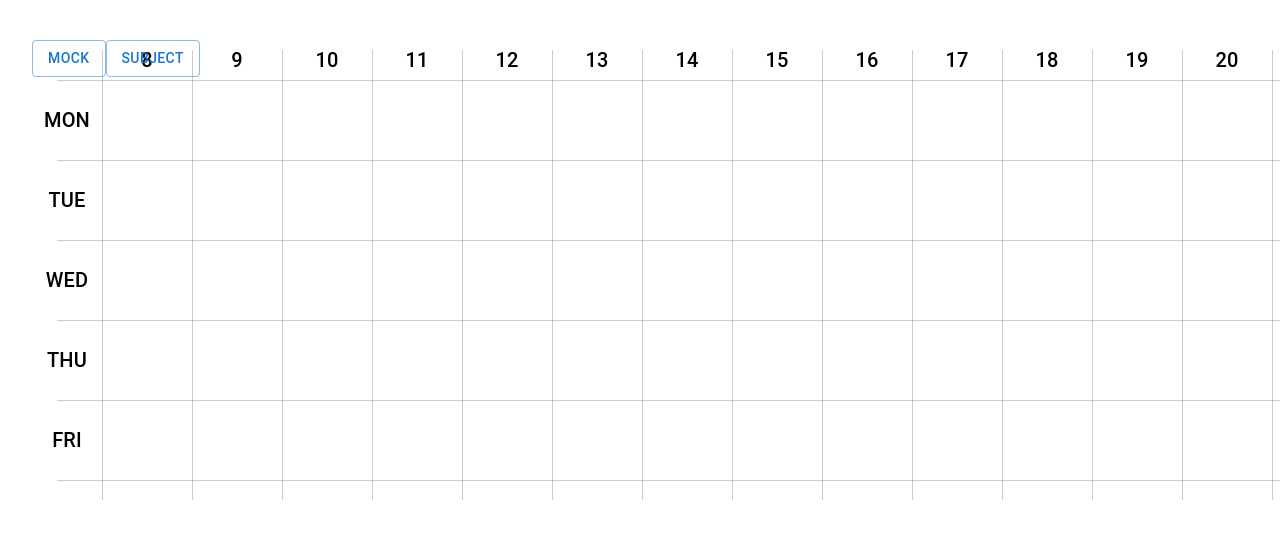
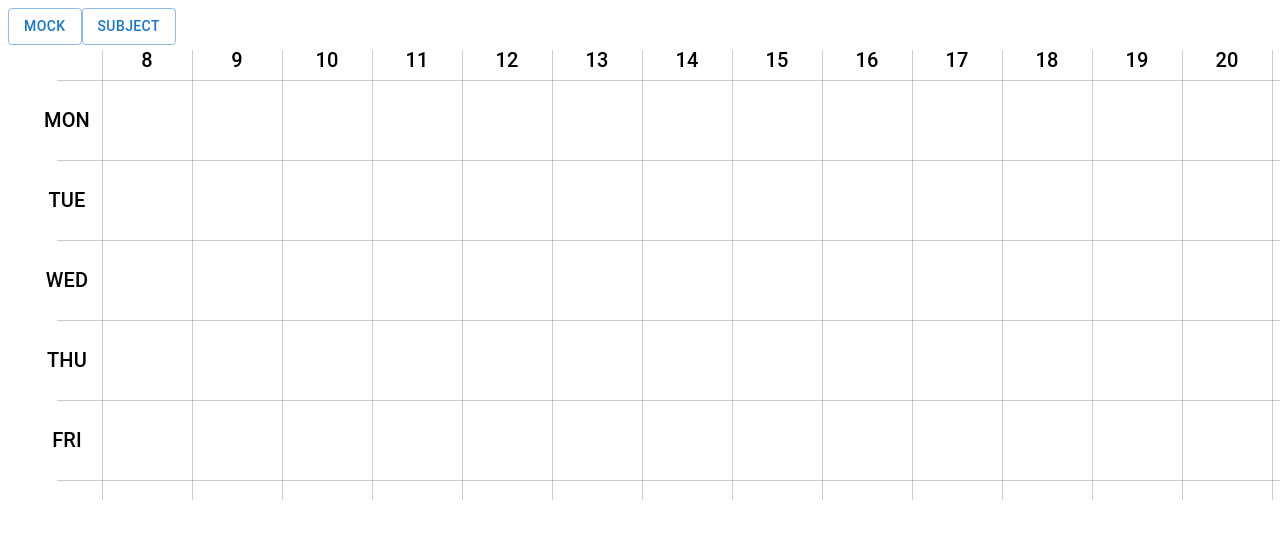
Before and after one commit to Ronnakrit888/schedule-reg-kku, a Next.js app: page / in a window 1280 px wide. Shown: the top 538 px of the page. Built offline with nearby package versions, Linux system fonts and the light colour scheme.

Commit message:
update matrix function

```diff
--- a/src/app/page.tsx
+++ b/src/app/page.tsx
@@ -28,8 +28,8 @@ export default function Home() {
   ];
 
   const day: string = "MON";
-  const timeStart: number = 8;
-  const timeEnd: number = 10.3;
+  const timeStart: number = 10.30;
+  const timeEnd: number = 12;
 
   const getDecimalPart = (num: number): number => {
     const integerPart = Math.floor(num);
@@ -61,6 +61,30 @@ export default function Home() {
     return (endInteger - startInteger) * 2 + minutes / 30;
   };
 
+  const findNumberInArray = (
+    array: number[][]
+  ): { row: number; column: number; length: number } | null => {
+
+    for (let row = 0; row < array.length; row++) {
+      let firstOneColumn: number = -1;
+      let length: number = 0;
+      for (let col = 0; col < array[row].length; col++) {
+        if (array[row][col] === 1) {
+          if (firstOneColumn === -1) {
+            firstOneColumn = col;
+          }
+          length++;
+        }
+      }
+
+      if (firstOneColumn !== -1) {
+        return { row, column: firstOneColumn, length };
+      }
+    }
+
+    return null;
+  };
+
   const addSubject = () => {
     setClick(false);
     const tableArray: number[][] = Array.from({ length: days.length + 1 }, () =>
@@ -81,10 +105,11 @@ export default function Home() {
     const newTableArray: number[][] = tableArray.map((row) => [...row]);
 
     for (let i = 0; i < lengthSubject(timeStart, timeEnd); i++) {
-      newTableArray[dayIndex + 1][distanceLeft + i] = 1;
+      newTableArray[dayIndex + 1][distanceLeft + i + 1] = 1;
     }
 
     console.log(newTableArray);
+    console.log(findNumberInArray(newTableArray));
   };
 
   return (
@@ -98,7 +123,7 @@ export default function Home() {
           marginLeft: "auto",
           marginRight: "auto",
           display: "block",
-          position : 'absolute'
+          position: "absolute",
         }}
       >
         <div style={{ paddingTop: "32px", boxSizing: "inherit" }}>
@@ -186,14 +211,15 @@ export default function Home() {
             </div>
           </div>
         </div>
-      <div style={{ display : 'flex', left : '0px'}}>
-        <div style={{display : 'flex', justifyContent : 'space-between', maxWidth : '300px'}}>
-          <Button variant="outlined">Mock</Button>
+      </Container>
+      <div style={{ display: "flex" }}>
+        <div>
+          <Button variant="outlined" onClick={addSubject}>
+            Mock
+          </Button>
           <Button variant="outlined">Subject</Button>
         </div>
       </div>
-      </Container>
-
     </div>
   );
 }
```
